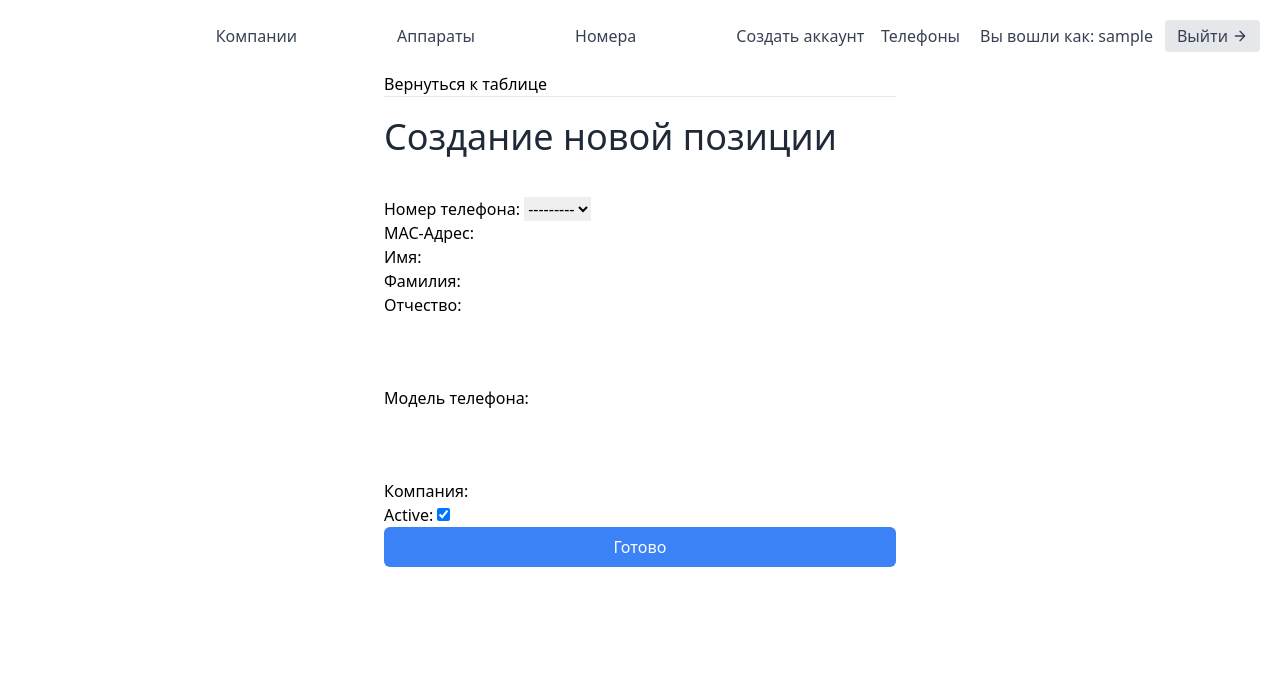
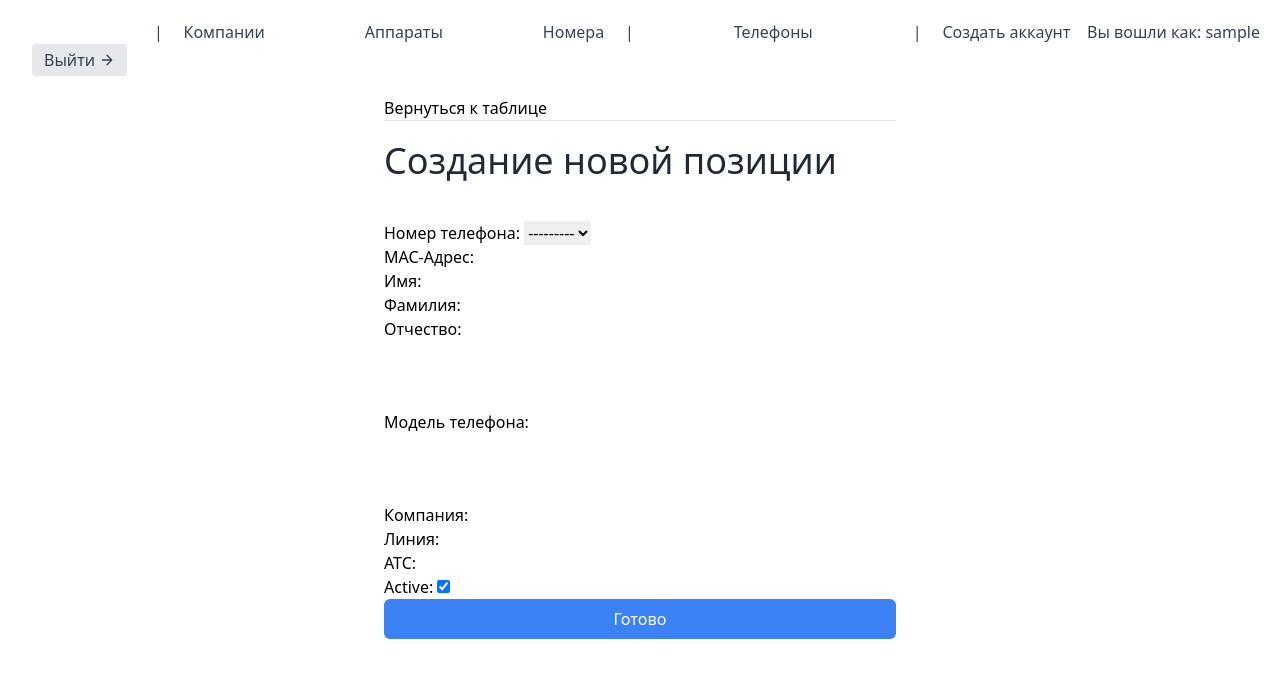
Before and after one commit to ARaimbekov/telephony_crm, a Django app: page /leads/create/ in a window 1280 px wide. Shown: the top 678 px of the page. Run offline with Django 3.2, Linux system fonts and the light colour scheme; the visitor is signed in with stand-in values (Sample User, id 1); data that the repository does not hold is empty; some libraries are stand-ins or nearby versions.

Commit message:
clittle changes on front

```diff
--- a/leads/forms.py
+++ b/leads/forms.py
@@ -21,6 +21,8 @@ class LeadModelForm(forms.ModelForm):
             'patronymic_name',
             'phone_model',
             'Company',
+            'line',
+            'atc',
             'active',
         )
 
--- a/leads/models.py
+++ b/leads/models.py
@@ -9,7 +9,7 @@ class User(AbstractUser):
 
 
 class UserProfile(models.Model):
-    user = models.OneToOneField(User, on_delete=models.CASCADE)
+    user = models.OneToOneField(User, on_delete=models.CASCADE, verbose_name='Пользователь')
 
     def __str__(self):
         return self.user.username
@@ -27,12 +27,13 @@ class Lead(models.Model):
     last_name = models.CharField(max_length=20, verbose_name='Фамилия')
     patronymic_name = models.CharField(max_length=20, verbose_name='Отчество')
     phone_model = models.ManyToManyField("Apparats",  verbose_name='Модель телефона')
-    # Company = models.CharField(max_length=50, verbose_name='Компания')
     Company = models.ManyToManyField("Company", verbose_name='Компания')
     date_added = models.DateTimeField(auto_now_add=True, verbose_name='Дата добавления')
     update_added = models.DateTimeField(auto_now_add=True, verbose_name='Дата изменения')
     agent = models.ForeignKey("Agent", null=True, blank=True, on_delete=models.SET_NULL, verbose_name='Оператор')
     active = models.BooleanField(default=True)
+    line = models.CharField(max_length=20, verbose_name='Линия')
+    atc = models.CharField(max_length=20, verbose_name='ATC')
 
     age = models.IntegerField(default=0)
     organisation = models.ForeignKey(UserProfile, on_delete=models.CASCADE)
--- a/leads/views.py
+++ b/leads/views.py
@@ -68,6 +68,8 @@ def export_to_csv(request):
         'Мак-адрес',
         'Модель телефона',
         'Компания',
+        'Линия',
+        'АТС',
         'Дата-добавления',
         'Дата-изменения',
         'Активация'
@@ -84,6 +86,8 @@ def export_to_csv(request):
         'mac_address',
         'phone_model',
         'Company',
+        'line',
+        'atc',
         'date_added',
         'update_added',
         'active'
--- a/templates/navbar.html
+++ b/templates/navbar.html
@@ -7,16 +7,19 @@
       <nav class="md:ml-auto flex flex-wrap items-center text-base justify-center">
         {% if user.is_superuser %}
         <div>
-          <a class="hover:text-blue-500" style="margin-left: 100px;" href="{% url 'company' %}"> Компании</a>
+          <a class="hover:text-blue-500" style="margin-left: 100px;" href="{% url 'company' %}"> | &nbsp;&nbsp;&nbsp;&nbsp;Компании</a>
       </div>
         <div>
         <a class="hover:text-blue-500" style="margin-left: 100px;" href="{% url 'apparats' %}"> Аппараты</a>
       </div>
         <div>
-        <a class="hover:text-blue-500" style="margin-left: 100px;" href="{% url 'number' %}"> Номера</a>
+        <a class="hover:text-blue-500" style="margin-left: 100px;" href="{% url 'number' %}"> Номера&nbsp;&nbsp;&nbsp;&nbsp; | </a>
+      </div>
+      <div>
+        <a href="{% url 'leads:lead-list' %}" style="margin-left: 100px;">Телефоны</a>
       </div>
         <div>
-          <a class="hover:text-blue-500" style="margin-left: 100px;" href="{% url 'signup' %}"> Создать аккаунт</a>
+          <a class="hover:text-blue-500"  style="margin-left: 100px;"href="{% url 'signup' %}"> | &nbsp;&nbsp;&nbsp;&nbsp;Создать аккаунт</a>
       </div>
       {% endif %}
         {% if not request.user.is_authenticated %}
@@ -25,11 +28,11 @@
           {% if request.user.is_organisor %}
           <!-- <a href="{% url 'agents:agent-list' %}" class="mr-5 hover:text-gray-900">&nbsp;&nbsp;&nbsp;&nbsp;Оператор</a> -->
           {% endif %}
-          <a href="{% url 'leads:lead-list' %}" class="mr-5 hover:text-gray-900">&nbsp;&nbsp;&nbsp;&nbsp;Телефоны</a>
+          <!-- <a href="{% url 'leads:lead-list' %}" class="mr-5 hover:text-gray-900">&nbsp;&nbsp;&nbsp;&nbsp;Телефоны</a> -->
         {% endif %}
       </nav>
       {% if request.user.is_authenticated %}
-        Вы вошли как: {{ request.user.username }}
+      &nbsp;&nbsp;&nbsp;&nbsp;Вы вошли как: {{ request.user.username }}
         <a href="{% url 'logout' %}" class="ml-3 inline-flex items-center bg-gray-200 border-0 py-1 px-3 focus:outline-none hover:bg-gray-300 rounded text-base mt-4 md:mt-0">
           Выйти
             <svg fill="none" stroke="currentColor" stroke-linecap="round" stroke-linejoin="round" stroke-width="2" class="w-4 h-4 ml-1" viewBox="0 0 24 24">
--- a/templates/registration/login.html
+++ b/templates/registration/login.html
@@ -6,7 +6,7 @@
 <div class="max-w-lg mx-auto">
     {% if user.is_superuser %}
     <div class="py-5 border-b border-gray-200">
-        <a class="hover:text-blue-500" href="{% url 'signup' %}">У вас нет аккаунта?</a>
+        <!-- <a class="hover:text-blue-500" href="{% url 'signup' %}">У вас нет аккаунта?</a> -->
     </div>
     {% endif %}
 
```
Also changed, not shown: leads/templates/leads/lead_list.html (+13 -1 lines), leads/migrations/0001_initial.py.
